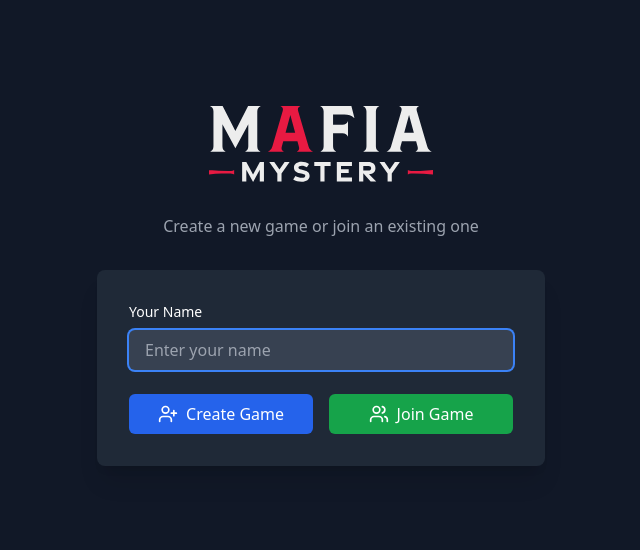
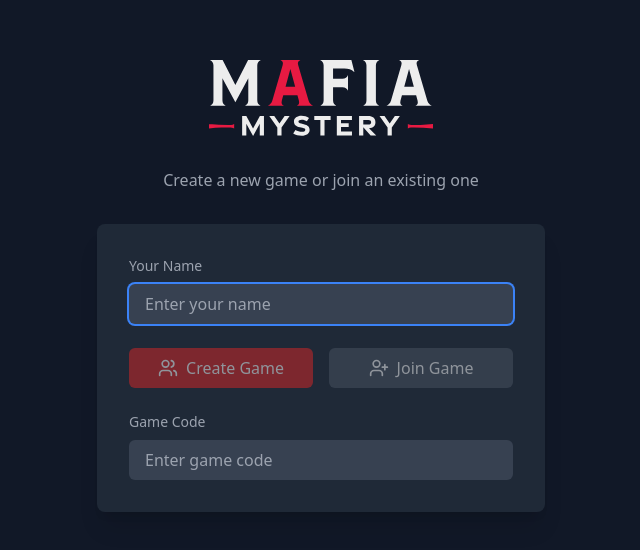
Before and after one commit to ImadKazi01/mafia, a React (Vite) app: page / in a window 1280 px wide. Shown: the part 114-664 px from the top of the page, without its empty margins (319-959 px from the left). Built offline with nearby package versions, Linux system fonts and the light colour scheme; no server answers.

Commit message:
Updated: Added connection validation

```diff
--- a/src/App.tsx
+++ b/src/App.tsx
@@ -166,6 +166,7 @@ export default function App() {
         gameState={gameState}
         currentPlayer={currentPlayer!}
         onStartGame={handleStartGame}
+        onLeaveGame={handleLeaveGame}
       />
     );
   }
--- a/src/components/Home.tsx
+++ b/src/components/Home.tsx
@@ -10,9 +10,8 @@ type HomeProps = {
 };
 
 export function Home({ onCreateGame, onJoinGame, error, initialCode }: HomeProps) {
+  const [playerName, setPlayerName] = useState('');
   const [gameCode, setGameCode] = useState(initialCode || '');
-  const [playerName, setPlayerName] = useState('');
-  const [isJoining, setIsJoining] = useState(!!initialCode);
   const [nameError, setNameError] = useState('');
 
   const validateName = (name: string) => {
@@ -42,19 +41,14 @@ export function Home({ onCreateGame, onJoinGame, error, initialCode }: HomeProps
     }
   };
 
-  const handleSubmit = (e: React.FormEvent) => {
-    e.preventDefault();
-    if (!playerName.trim()) return;
+  const handleCreateGame = () => {
+    if (!playerName.trim() || !validateName(playerName)) return;
+    onCreateGame(playerName);
+  };
 
-    if (!validateName(playerName)) {
-      return;
-    }
-
-    if (isJoining || initialCode) {
-      onJoinGame(gameCode || initialCode || '', playerName);
-    } else {
-      onCreateGame(playerName);
-    }
+  const handleJoinGame = () => {
+    if (!playerName.trim() || !validateName(playerName)) return;
+    onJoinGame(gameCode, playerName);
   };
 
   return (
@@ -74,33 +68,51 @@ export function Home({ onCreateGame, onJoinGame, error, initialCode }: HomeProps
         </div>
 
         <div className="bg-gray-800 p-8 rounded-lg shadow-xl">
-          <form onSubmit={handleSubmit} className="space-y-6">
-            {(error || nameError) && (
-              <div className="bg-red-500/20 border border-red-500 text-red-200 px-4 py-2 rounded-md">
-                {error || nameError}
-              </div>
-            )}
+          {(error || nameError) && (
+            <div className="bg-red-900/20 border border-red-700 text-red-200 px-4 py-2 rounded-md mb-6">
+              {error || nameError}
+            </div>
+          )}
 
+          <div className="space-y-6">
             <div>
-              <label className="block text-sm font-medium mb-2">
+              <label className="block text-sm font-medium text-gray-400 mb-2">
                 Your Name
               </label>
               <input
                 type="text"
                 value={playerName}
                 onChange={handleNameChange}
-                className={`w-full px-4 py-2 bg-gray-700 rounded-md focus:ring-2 focus:ring-blue-500 outline-none
-                  ${nameError ? 'border border-red-500' : ''}`}
+                className="w-full px-4 py-2 bg-gray-700 rounded-md focus:ring-2 focus:ring-blue-500 outline-none"
                 placeholder="Enter your name"
-                required
+                maxLength={20}
                 autoFocus
-                maxLength={20}
               />
             </div>
 
-            {(isJoining && !initialCode) && (
+            <div className="flex gap-4">
+              <button
+                onClick={handleCreateGame}
+                disabled={!playerName || !!nameError || !!gameCode}
+                className="flex-1 flex items-center justify-center gap-2 bg-red-600 hover:bg-red-700 px-4 py-2 rounded-md transition-colors disabled:opacity-50 disabled:cursor-not-allowed"
+              >
+                <Users size={20} />
+                Create Game
+              </button>
+
+              <button
+                onClick={handleJoinGame}
+                disabled={!playerName || !gameCode || !!nameError}
+                className="flex-1 flex items-center justify-center gap-2 bg-gray-600 hover:bg-gray-700 px-4 py-2 rounded-md transition-colors disabled:opacity-50 disabled:cursor-not-allowed"
+              >
+                <UserPlus size={20} />
+                Join Game
+              </button>
+            </div>
+
+            {!initialCode && (
               <div>
-                <label className="block text-sm font-medium mb-2">
+                <label className="block text-sm font-medium text-gray-400 mb-2">
                   Game Code
                 </label>
                 <input
@@ -109,43 +121,10 @@ export function Home({ onCreateGame, onJoinGame, error, initialCode }: HomeProps
                   onChange={(e) => setGameCode(e.target.value.toUpperCase())}
                   className="w-full px-4 py-2 bg-gray-700 rounded-md focus:ring-2 focus:ring-blue-500 outline-none"
                   placeholder="Enter game code"
-                  required
                 />
               </div>
             )}
-
-            <div className="flex gap-4">
-              {!initialCode && (
-                <>
-                  <button
-                    type="submit"
-                    onClick={() => setIsJoining(false)}
-                    className="flex-1 flex items-center justify-center gap-2 bg-blue-600 hover:bg-blue-700 px-4 py-2 rounded-md transition-colors"
-                  >
-                    <UserPlus size={20} />
-                    Create Game
-                  </button>
-                  <button
-                    type="submit"
-                    onClick={() => setIsJoining(true)}
-                    className="flex-1 flex items-center justify-center gap-2 bg-green-600 hover:bg-green-700 px-4 py-2 rounded-md transition-colors"
-                  >
-                    <Users size={20} />
-                    Join Game
-                  </button>
-                </>
-              )}
-              {initialCode && (
-                <button
-                  type="submit"
-                  className="w-full flex items-center justify-center gap-2 bg-green-600 hover:bg-green-700 px-4 py-2 rounded-md transition-colors"
-                >
-                  <Users size={20} />
-                  Join Game
-                </button>
-              )}
-            </div>
-          </form>
+          </div>
         </div>
       </div>
     </div>
--- a/src/components/Lobby.tsx
+++ b/src/components/Lobby.tsx
@@ -6,10 +6,12 @@ type LobbyProps = {
   gameState: GameState;
   currentPlayer: Player;
   onStartGame: () => void;
+  onLeaveGame: () => void;
 };
 
-export function Lobby({ gameState, currentPlayer, onStartGame }: LobbyProps) {
+export function Lobby({ gameState, currentPlayer, onStartGame, onLeaveGame }: LobbyProps) {
   const [shared, setShared] = useState(false);
+  const isNarrator = currentPlayer.role === 'narrator';
 
   const handleShare = async () => {
     const url = `${window.location.origin}?code=${gameState.gameCode}`;
@@ -33,13 +35,12 @@ export function Lobby({ gameState, currentPlayer, onStartGame }: LobbyProps) {
     setTimeout(() => setShared(false), 2000);
   };
 
-  const isNarrator = currentPlayer.role === 'narrator';
-
   return (
     <div className="min-h-screen bg-gray-900 text-white p-4 flex items-center justify-center">
       <div className="max-w-2xl w-full overflow-y-auto max-h-screen py-8">
         <div className="text-center mb-8">
           <h1 className="text-4xl font-bold mb-4">Game Lobby</h1>
+
           <div className="flex items-center justify-center gap-4 mb-4">
             <p className="text-xl bg-gray-800 px-4 py-2 rounded">
               Game Code: {gameState.gameCode}
@@ -61,8 +62,8 @@ export function Lobby({ gameState, currentPlayer, onStartGame }: LobbyProps) {
               )}
             </button>
           </div>
-          <p className="text-gray-400">Players: {gameState.players.length}</p>
-        </div>
+
+          <p className="text-gray-400 mb-8">Players: {gameState.players.length}</p>
 
           <div className="bg-gray-800 rounded-lg p-6 mb-6">
             <h2 className="text-xl font-semibold mb-4">Players</h2>
@@ -79,20 +80,29 @@ export function Lobby({ gameState, currentPlayer, onStartGame }: LobbyProps) {
             </div>
           </div>
 
+          <div className="flex items-center justify-center gap-4">
+            <button
+              onClick={onLeaveGame}
+              className="flex items-center gap-2 bg-gray-600 hover:bg-gray-700 px-6 py-3 rounded-lg transition-colors text-lg font-semibold"
+            >
+              ← Leave Game
+            </button>
+
             {isNarrator && (
-          <div className="text-center">
               <button
                 onClick={onStartGame}
-              className="bg-blue-600 hover:bg-blue-700 px-6 py-3 rounded-lg"
+                className="bg-red-600 hover:bg-red-700 px-6 py-3 rounded-lg transition-colors text-lg font-semibold"
                 disabled={gameState.players.length < 4}
               >
                 Start Game
               </button>
-            {gameState.players.length < 4 && (
+            )}
+          </div>
+
+          {gameState.players.length < 4 && isNarrator && (
             <p className="text-red-400 mt-2">Need at least 4 players to start</p>
           )}
         </div>
-        )}
       </div>
     </div>
   );
```
Lines whose indentation alone changed are shown as unchanged.
